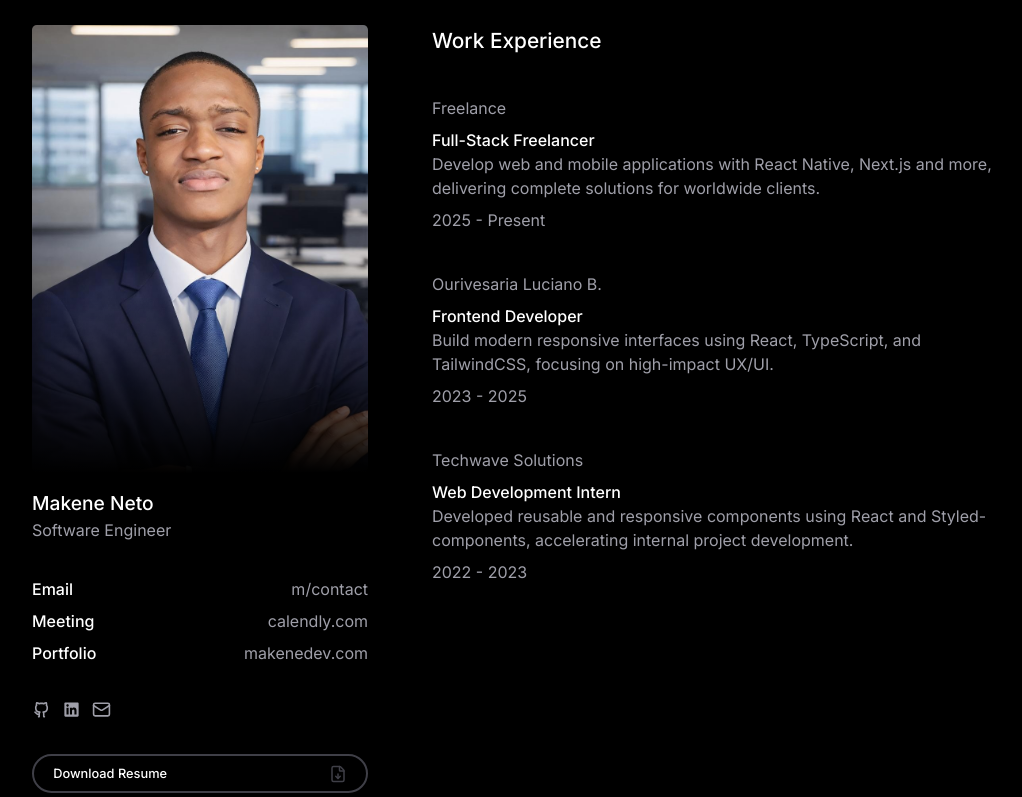
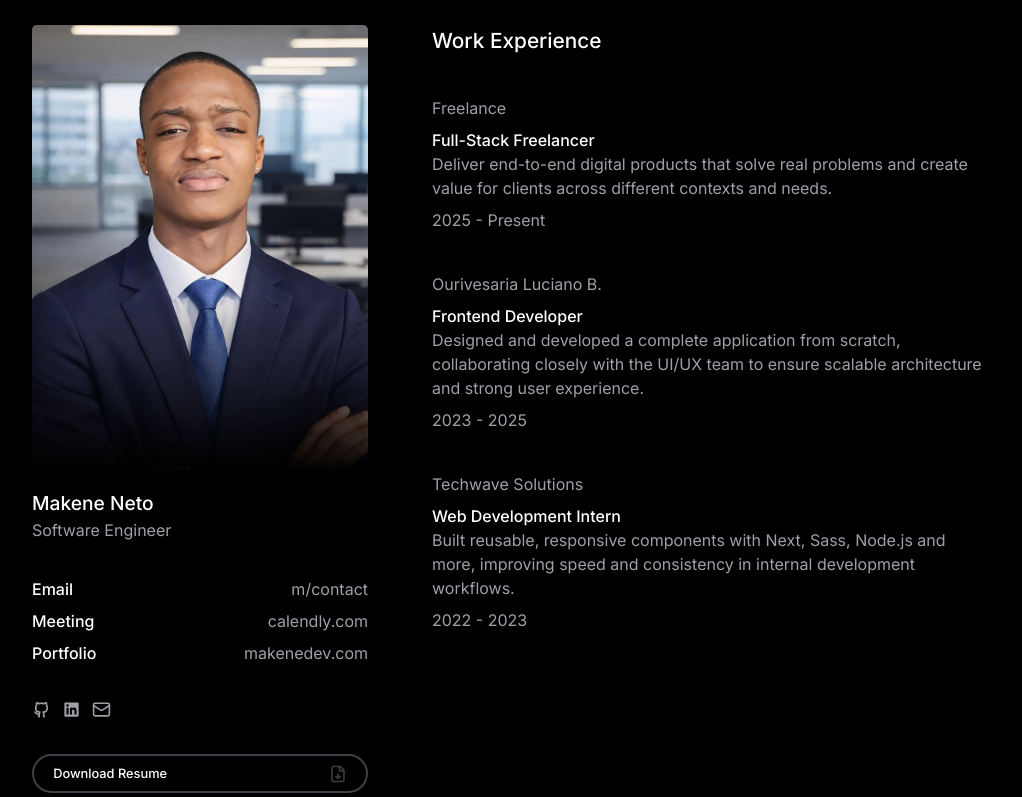
Before and after one commit to makeneto/makenedev, a React (Vite) app: page /about in a window 1280 px wide. Shown: the part 565-1362 px from the top of the page, without its empty margins (128-1150 px from the left). Built offline with nearby package versions, Linux system fonts and the light colour scheme; a web font is replaced by a local one.

Commit message:
style: organize the descriptions of work experiences.

```diff
--- a/src/data/profile.ts
+++ b/src/data/profile.ts
@@ -19,21 +19,21 @@ export const profile: Profile = {
       company: "Freelance",
       role: "Full-Stack Freelancer",
       description:
-        "Develop web and mobile applications with React Native, Next.js and more, delivering complete solutions for worldwide clients.",
+        "Deliver end-to-end digital products that solve real problems and create value for clients across different contexts and needs.",
       period: "2025 - Present",
     },
     {
       company: "Ourivesaria Luciano B.",
       role: "Frontend Developer",
       description:
-        "Build modern responsive interfaces using React, TypeScript, and TailwindCSS, focusing on high-impact UX/UI.",
+        "Designed and developed a complete application from scratch, collaborating closely with the UI/UX team to ensure scalable architecture and strong user experience.",
       period: "2023 - 2025",
     },
     {
       company: "Techwave Solutions",
       role: "Web Development Intern",
       description:
-        "Developed reusable and responsive components using React and Styled-components, accelerating internal project development.",
+        "Built reusable, responsive components with Next, Sass, Node.js and more, improving speed and consistency in internal development workflows.",
       period: "2022 - 2023",
     },
   ],
```
